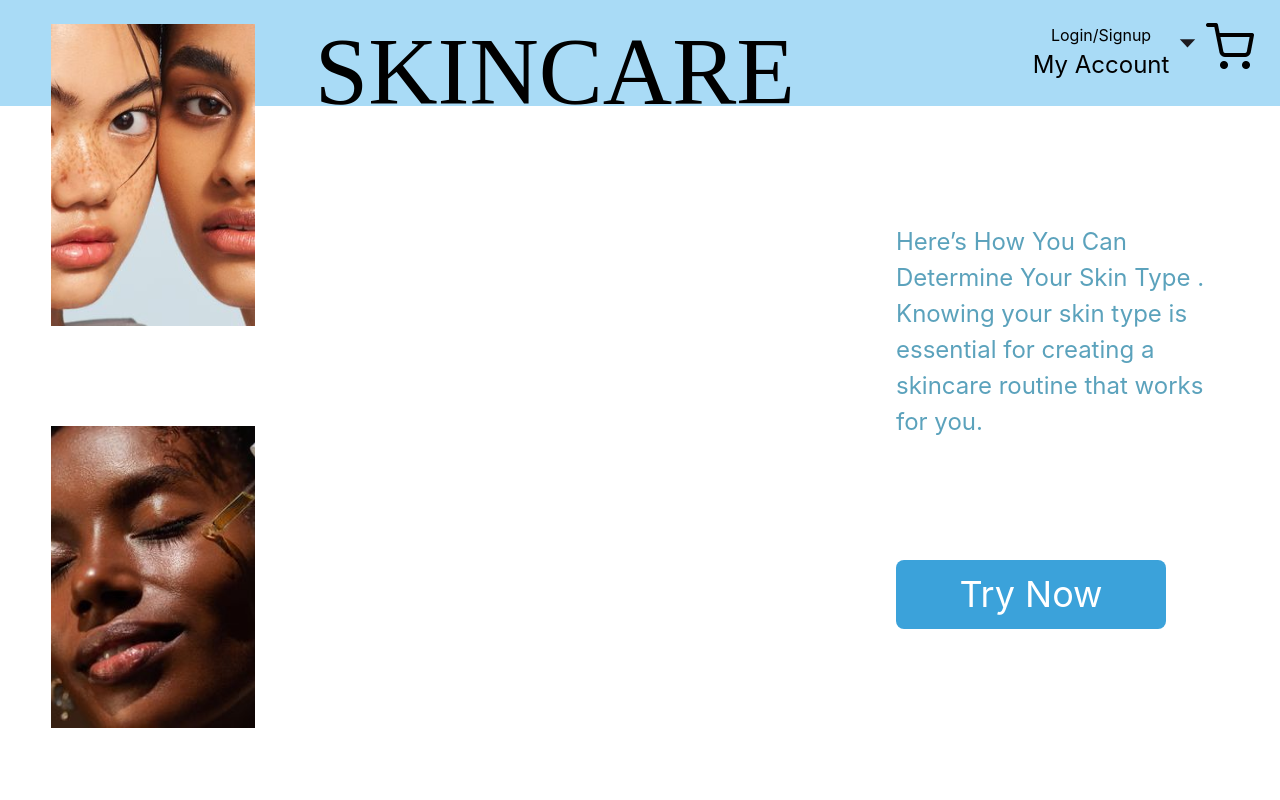
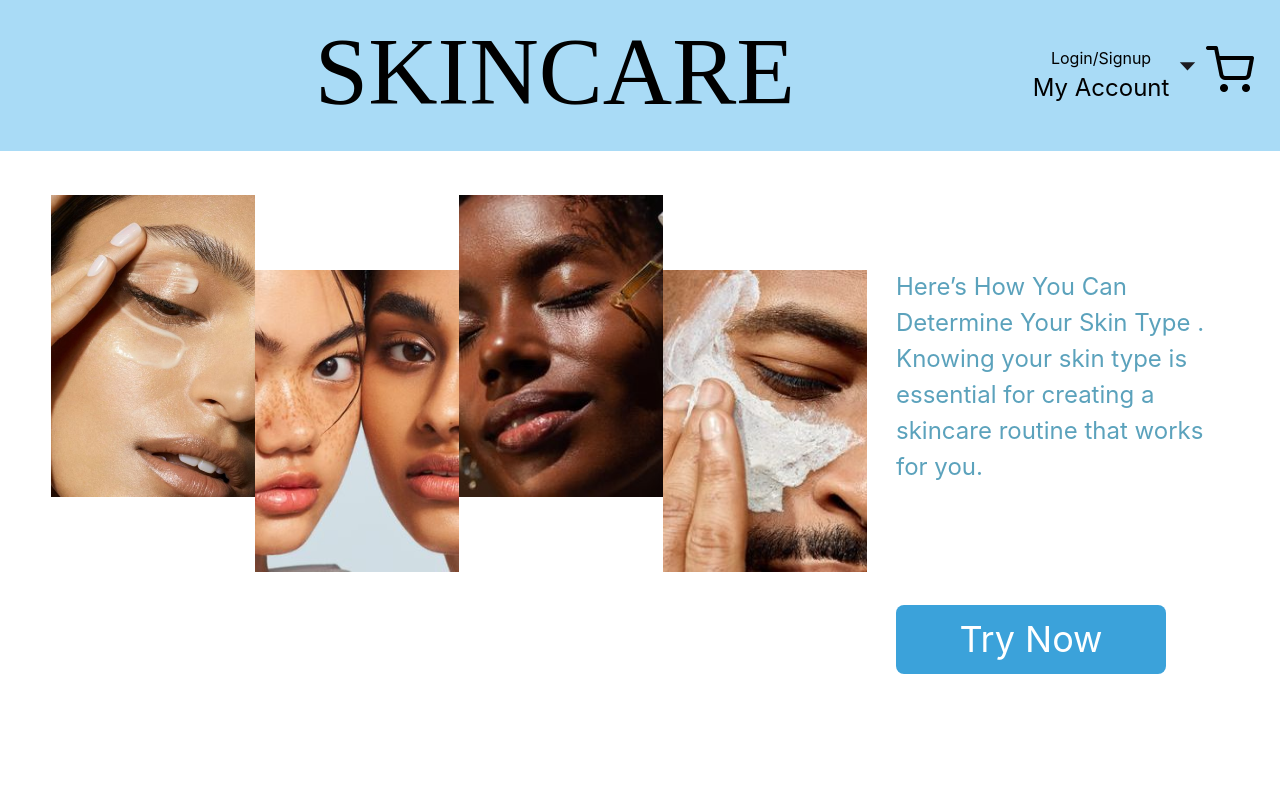
Before and after one commit to Harry9021/skin-care-recommender, a React (Create React App) app in the folder ui/: page / in a window 1280 px wide. Shown: the top 800 px of the page. Built offline with nearby package versions, Linux system fonts and the light colour scheme.

Commit message:
home page fix

```diff
--- a/ui/src/Styles/Home.css
+++ b/ui/src/Styles/Home.css
@@ -1,46 +1,52 @@
-.home-content{
+.home-content {
     display: flex;
     align-items: center;
     height: 80vh;
     justify-content: space-between;
 }
 
-.imager{
-    >img{
+.imager {
+    >img {
         width: 204px;
         height: 302px;
     }
+
     padding-left: 4%;
+    display: flex;
+    align-items: center;
+    justify-content: center;
 }
 
-.image-1{
+.image-1 {
     margin-bottom: 250px;
 }
 
-.image-2{
-    margin-bottom: 100px;
-}
-.image-3{
-    margin-bottom: 250px;
-}
-.image-4{
+.image-2 {
     margin-bottom: 100px;
 }
 
-.written-content{
+.image-3 {
+    margin-bottom: 250px;
+}
+
+.image-4 {
+    margin-bottom: 100px;
+}
+
+.written-content {
     width: 30vw;
     padding-right: 4%;
 
 
 }
 
-.written{
+.written {
     color: #5BA2BC;
     font-size: 24px;
     padding-bottom: 15vh;
 }
 
-.try-button{
+.try-button {
     width: 270px;
     height: 69px;
     font-size: 36px;
--- a/ui/src/Styles/Results.css
+++ b/ui/src/Styles/Results.css
@@ -1,31 +1,8 @@
-.navbar{
-    width: 100%;
-    height:106px;
-    background: #A9DBF6;
+.logger-black{
     display: flex;
-    justify-content: space-between;
-
-}
-
-.logger-black{
-    align-self: center;
-    padding-left: 1%;
-    display: flex;
+    align-items: center;
+    justify-content: center;
     font-size: 24px;
     font-weight: 700;
+    padding-left: 1%;
 }
-.logger-1{
-    display: flex;
-}
-.loginButton{
-    display: flex;
-    flex-direction: column;
-    align-items: center;
-    justify-content: center;
-}
-.cart{
-    >img{
-        width: 48px;
-        height: 48px;
-    }
-}
--- a/ui/src/components/Results.jsx
+++ b/ui/src/components/Results.jsx
@@ -1,13 +1,15 @@
-import React from 'react'
-import "../Styles/Results.css"
-import DownArrow from "../Vectors/downarrow.svg"
-import Cart from "../Vectors/cart.png"
+import React from "react";
+import "../Styles/Results.css";
+import DownArrow from "../Vectors/downarrow.svg";
+import Cart from "../Vectors/cart.png";
 
 export default function Results() {
-  return (
-    <div className="results">
-        <div className="navbar">
-                <div className="logger-black">Here are Suggestions for you!</div>
+    return (
+        <div className="results">
+            <div className="navbar">
+                <div className="logger-black">
+                    Here are Suggestions for you!
+                </div>
                 <div className="logger">
                     <div className="logger-1">
                         <div className="loginButton">
@@ -23,6 +25,26 @@ export default function Results() {
                     </div>
                 </div>
             </div>
-    </div>
-  )
+            <div className="result-content">
+                <div className="card-palets">
+                    <div className="cards">
+                        <div className="card-image"></div>
+                        <div className="card-info"></div>
+                    </div>
+                    <div className="cards">
+                        <div className="card-image"></div>
+                        <div className="card-info"></div>
+                    </div>
+                    <div className="cards">
+                        <div className="card-image"></div>
+                        <div className="card-info"></div>
+                    </div>
+                    <div className="cards">
+                        <div className="card-image"></div>
+                        <div className="card-info"></div>
+                    </div>
+                </div>
+            </div>
+        </div>
+    );
 }
--- /dev/null
+++ b/ui/src/components/cards/resultcards.js
@@ -0,0 +1,10 @@
+import React from 'react'
+import "../../Styles/Results.css"
+
+function resultcards() {
+  return (
+    <div>resultcards</div>
+  )
+}
+
+export default resultcards
```
